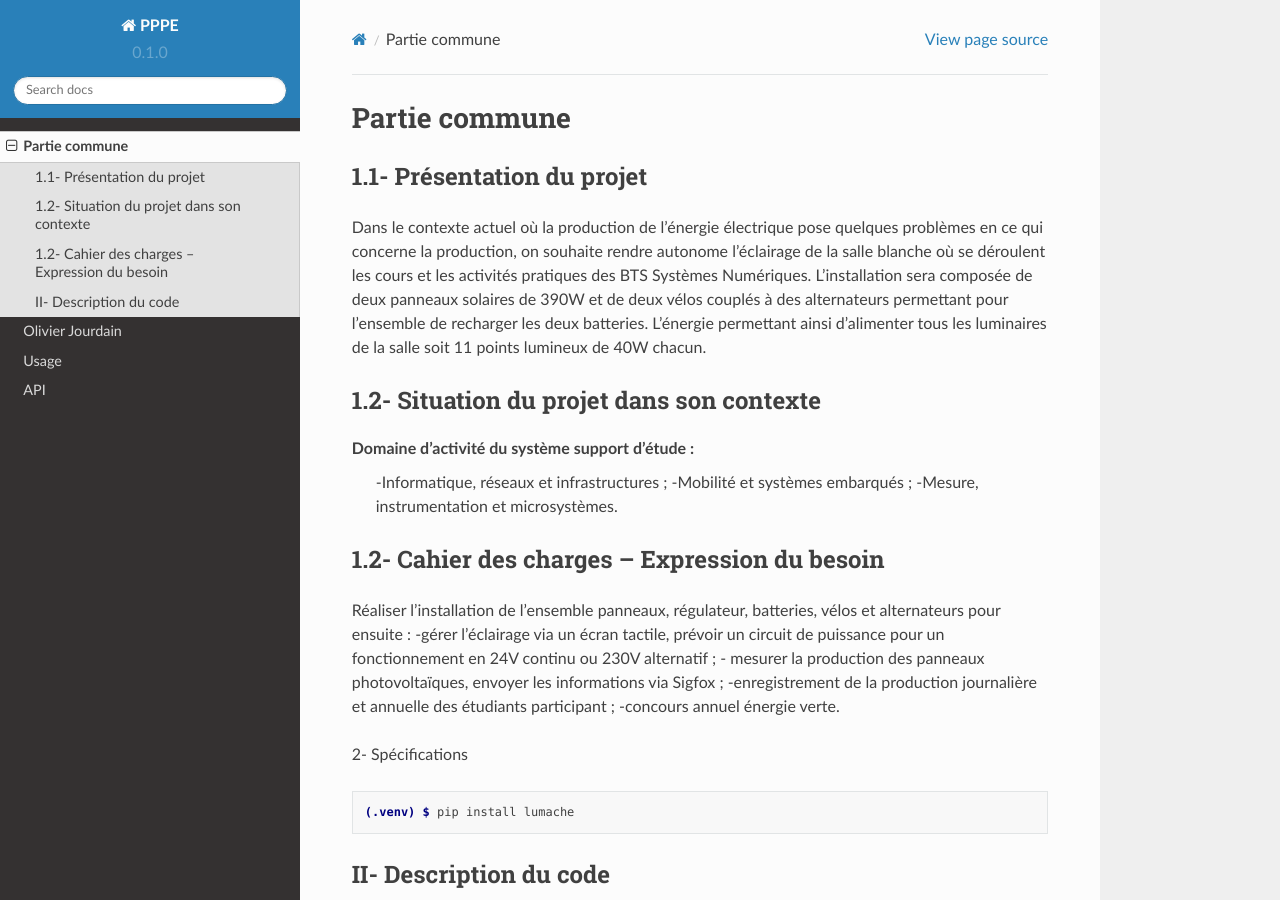
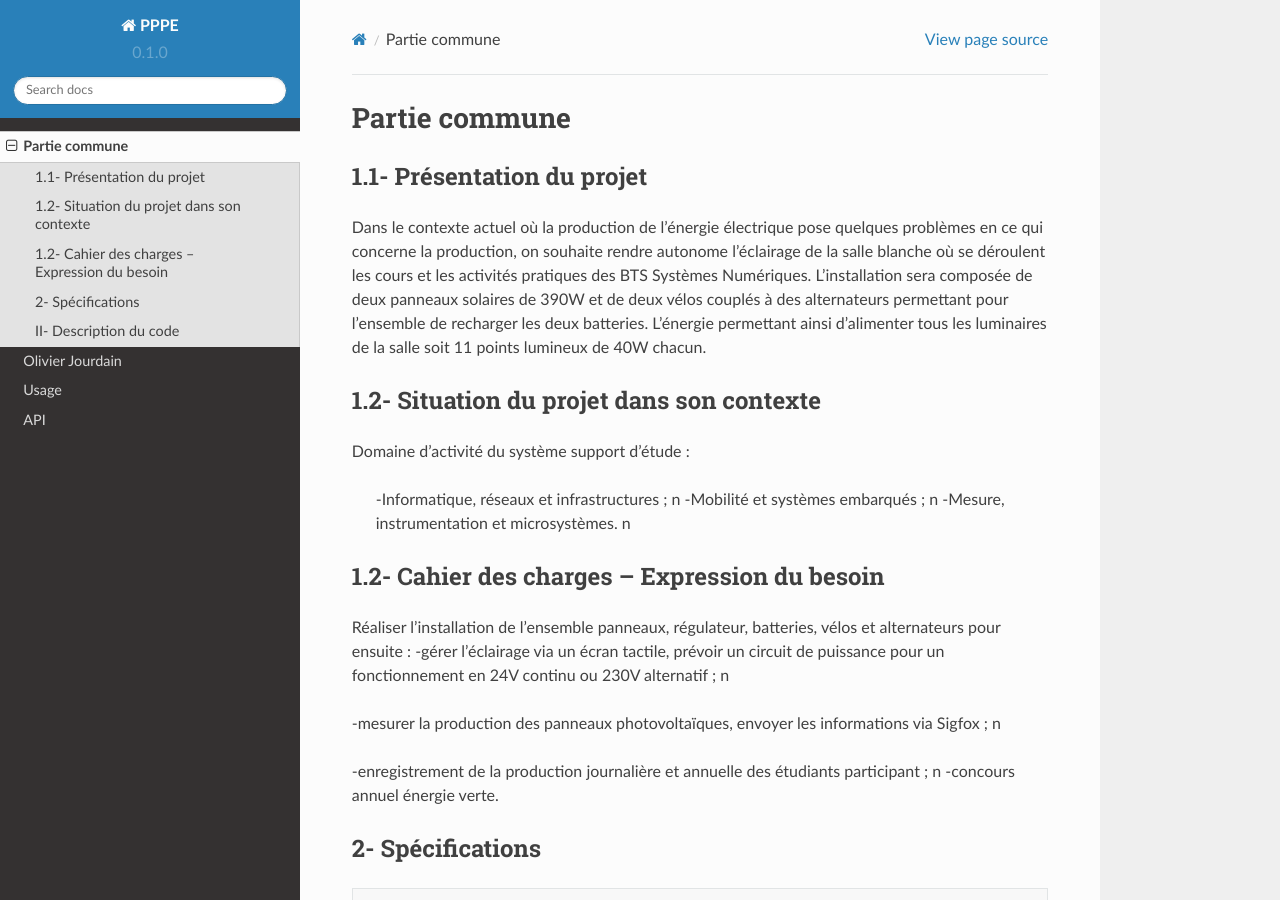
Before and after one commit to Oliopti/Documentation-PPPE, a Sphinx documentation site: the page built from docs/source/Partie_commune.rst, in a window 1280 px wide and 900 px high. Built offline with Sphinx 7.4.7 and the Read the Docs theme 2.0.0, drawn with Linux system fonts in a browser that asks for light colours; pages that are not in the unit, such as notebooks, are missing from menus.

```diff
--- a/docs/source/Partie_commune.rst
+++ b/docs/source/Partie_commune.rst
@@ -24,22 +24,27 @@ points lumineux de 40W chacun.
 ------------------------------------------
 
 Domaine d’activité du système support d’étude :
-    -Informatique, réseaux et infrastructures ;
-    -Mobilité et systèmes embarqués ;
-    -Mesure, instrumentation et microsystèmes.
+
+    -Informatique, réseaux et infrastructures ; \n
+    -Mobilité et systèmes embarqués ;           \n
+    -Mesure, instrumentation et microsystèmes.  \n
 
 1.2- Cahier des charges – Expression du besoin
 ----------------------------------------------
 
 Réaliser l’installation de l’ensemble panneaux, régulateur, batteries, vélos et alternateurs pour ensuite :
--gérer l’éclairage via un écran tactile, prévoir un circuit de puissance pour un fonctionnement en 24V
-continu ou 230V alternatif ;
-- mesurer la production des panneaux photovoltaïques, envoyer les informations via Sigfox ;
--enregistrement de la production journalière et annuelle des étudiants participant ;
+-gérer l’éclairage via un écran tactile, prévoir un circuit de puissance pour un fonctionnement en 24V continu ou 230V alternatif ; \n
+
+-mesurer la production des panneaux photovoltaïques, envoyer les informations via Sigfox ;  \n
+
+-enregistrement de la production journalière et annuelle des étudiants participant ; \n
 -concours annuel énergie verte.
 
 
 2- Spécifications
+-----------------
+
+
 
 .. code-block:: console
 
```
